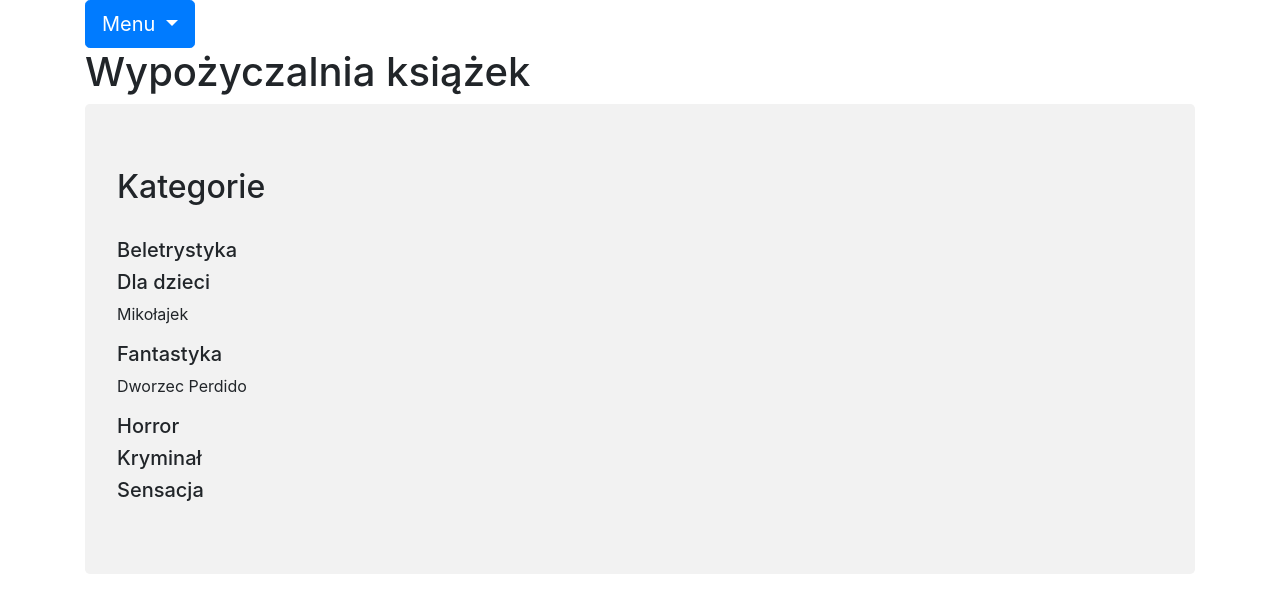
After one commit to JacekRuszkowski/django_domowe_3, a Django app: page /categories/ in a window 1280 px wide. The commit adds this page. Shown: the top 613 px of the page. Run offline with Django 3.2, Linux system fonts and the light colour scheme; data comes from the database, SQL or seed files in the repository; both versions use the stored data as it was after the commit; parts of the project's set-up code (start-up, migrations or seed data) failed here and were passed over; some libraries are stand-ins or nearby versions.

Commit message:
wypozyczalnia_ksiazek_3

```diff
--- a/notatki.txt
+++ b/notatki.txt
@@ -50,6 +50,10 @@ Plan działania:
 1. Stwórz model książki
 2. Stwórz administratora do dodawania książek
 3. Stwórz widok strony głownej (na razie tylko podstawowy css)
+    kategoroie ksiazek w roziwijanym menu
+4. Zrobić widok przykładowej strony z kategorią
 
 zdjecia : 15:56
 https://www.youtube.com/watch?v=FdVuKt_iuSI
+
+# popracować nad widokiem category_view - powinien wyświetlać katerie i pod spodem książki w kategoriach
--- a/wwwapp/wypozyczalnia/models.py
+++ b/wwwapp/wypozyczalnia/models.py
@@ -19,9 +19,11 @@ from django.db import models
 # kategoria
 class Category(models.Model):
     name = models.CharField(max_length=100)
+    parent_category = models.ForeignKey('self', null=True, blank=True, on_delete=models.CASCADE)
     slug = models.SlugField(max_length=100, unique=True)
 
     class Meta:
+        unique_together = ('slug', 'parent_category', )
         ordering = ('name',)
         verbose_name = "category"
         verbose_name_plural = "categories"
--- a/wwwapp/wypozyczalnia/templates/wypozyczalnia/base.html
+++ b/wwwapp/wypozyczalnia/templates/wypozyczalnia/base.html
@@ -7,13 +7,33 @@
     <meta name="viewport" content="width = device-width, initial-scale = 1">
     <title>Wypożyczalnia książek</title>
 
-    <link rel="stylesheet" type="text/css" href="https://stackpath.bootstrapcdn.com/bootstrap/3.4.1/css/bootstrap.min.css">
+    <link rel="stylesheet" href="https://cdn.jsdelivr.net/npm/bootstrap@4.5.3/dist/css/bootstrap.min.css" integrity="sha384-TX8t27EcRE3e/ihU7zmQxVncDAy5uIKz4rEkgIXeMed4M0jlfIDPvg6uqKI2xXr2" crossorigin="anonymous">
+    <script src="https://code.jquery.com/jquery-3.5.1.slim.min.js" integrity="sha384-DfXdz2htPH0lsSSs5nCTpuj/zy4C+OGpamoFVy38MVBnE+IbbVYUew+OrCXaRkfj" crossorigin="anonymous"></script>
+    <script src="https://cdn.jsdelivr.net/npm/bootstrap@4.5.3/dist/js/bootstrap.bundle.min.js" integrity="sha384-ho+j7jyWK8fNQe+A12Hb8AhRq26LrZ/JpcUGGOn+Y7RsweNrtN/tE3MoK7ZeZDyx" crossorigin="anonymous"></script>
     <link rel="stylesheet" type="text/css" href="{% static 'wypozyczalnia/main.css' %}">
 
 </head>
 <body>
 
     <div class ="container">
+<!--        menu-->
+        <div class="dropdown">
+            <button class="btn btn-primary dropdown-toggle btn-lg"
+                    type="button" id="dropdownMenu1" data-toggle="dropdown">Menu
+            <span class="caret"></span>
+            </button>
+            <ul class="dropdown-menu">
+                <li class="dropdown-header">Beletrystyka</li>
+                <li><a href="#">Fantastyka</a></li>
+                <li><a href="#">Horror</a></li>
+                <li><a href="#">Sensacja</a></li>
+                <li><a href="#">Kryminał</a></li>
+
+                <li role="separator" class="divider"></li>
+            </ul>
+        </div>
+
+
         <div class="page-header">
             <h1>Wypożyczalnia książek</h1>
         </div>
@@ -24,7 +44,6 @@
 
 
 <script src="https://ajax.googleapis.com/ajax/libs/jquery/2.1.3/jquery.min.js"></script>
-
 <!-- Use downloaded version of Bootstrap -->
 <script src="js/bootstrap.min.js"></script>
 </body>
--- /dev/null
+++ b/wwwapp/wypozyczalnia/templates/wypozyczalnia/category_view.html
@@ -0,0 +1,15 @@
+{% extends "wypozyczalnia/base.html" %}
+
+    {% block content %}
+        <h2>Kategorie</h2>
+        <br>
+            {% for category in categories %}
+                <h5>{{ category.name }}</h5>
+                {% for book in books %}
+                    {% if book.category_id == category.id %}
+                        <p>{{ book.title }}</p>
+                    {% endif %}
+                {% endfor %}
+            {% endfor %}
+
+    {% endblock content %}
--- a/wwwapp/wypozyczalnia/templates/wypozyczalnia/home.html
+++ b/wwwapp/wypozyczalnia/templates/wypozyczalnia/home.html
@@ -2,7 +2,7 @@
 
     {% block content %}
 
-        {% for book in all_books %}
+        {% for book in books %}
             <div>
                 <img width="200" src= "{{ book.image.url }}">
                 <p>Tytuł: {{ book.title }}</p>
--- a/wwwapp/wypozyczalnia/urls.py
+++ b/wwwapp/wypozyczalnia/urls.py
@@ -15,8 +15,10 @@ Including another URLconf
 """
 from django.contrib import admin
 from django.urls import path, include
+from .views import CategoryList
 from . import views
 
 urlpatterns = [
-    path('', views.home),
+    path('', views.home, name='home'),
+    path('categories/', CategoryList.as_view(), name='categories'),
 ]
--- a/wwwapp/wypozyczalnia/views.py
+++ b/wwwapp/wypozyczalnia/views.py
@@ -1,14 +1,27 @@
 from django.shortcuts import render
+from .models import Book, Category
 from django.views.generic import ListView
-from .models import Book
+
 
 
 # przy użyciu metody:
 def home(request):
-    content = {'all_books': Book.objects.all()}
+    content = {'books': Book.objects.all()}
     return render(request, 'wypozyczalnia/home.html', content)
 
-# przy użyciu klasy:
-# class BookListView:
-#     model = 'book'
-#     template = 'wypozyczalnia/home.html'
+
+class CategoryList(ListView):
+    model = Category
+    template_name = 'wypozyczalnia/category_view.html'
+    context_object_name = 'categories'
+
+    def get_context_data(self, **kwargs):
+        context = super().get_context_data(**kwargs)
+        context['books'] = Book.objects.all()
+        return  context
+
+# def categories(request):
+#     content = {'categories': Category.objects.all(),
+#                'all_books': Book.objects.all(),
+#                }
+#     return render(request, 'wypozyczalnia/category_view.html', content)
```
Also changed, not shown: wwwapp/db.sqlite3, wwwapp/wypozyczalnia/migrations/0002_auto_20201111_1505.py (added), 1 other file.
